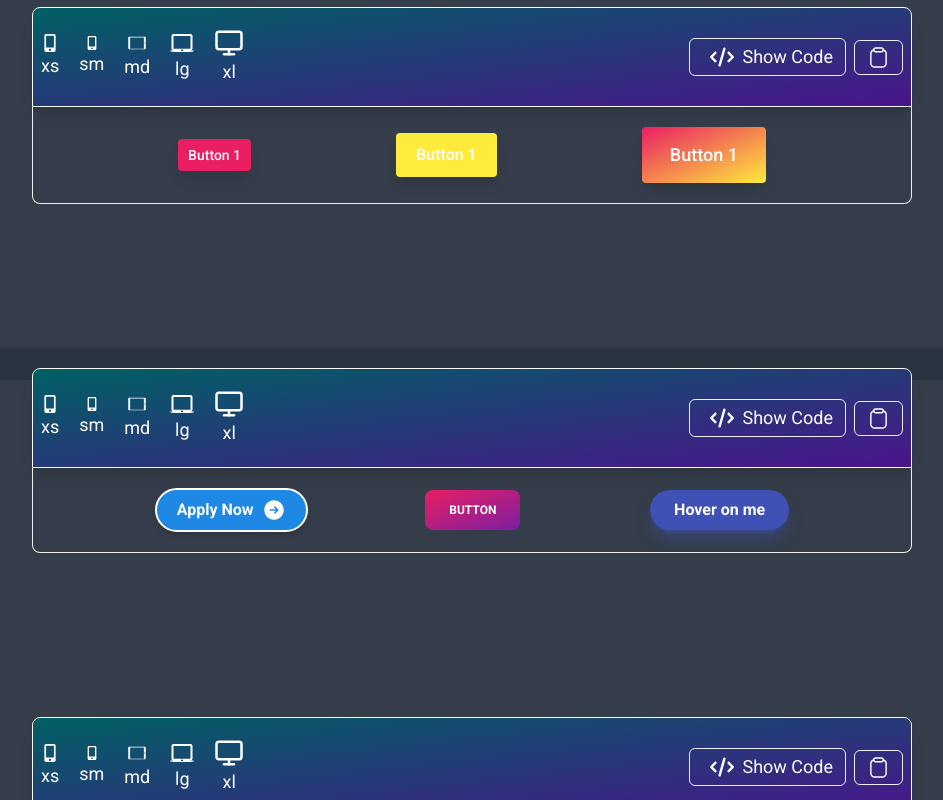
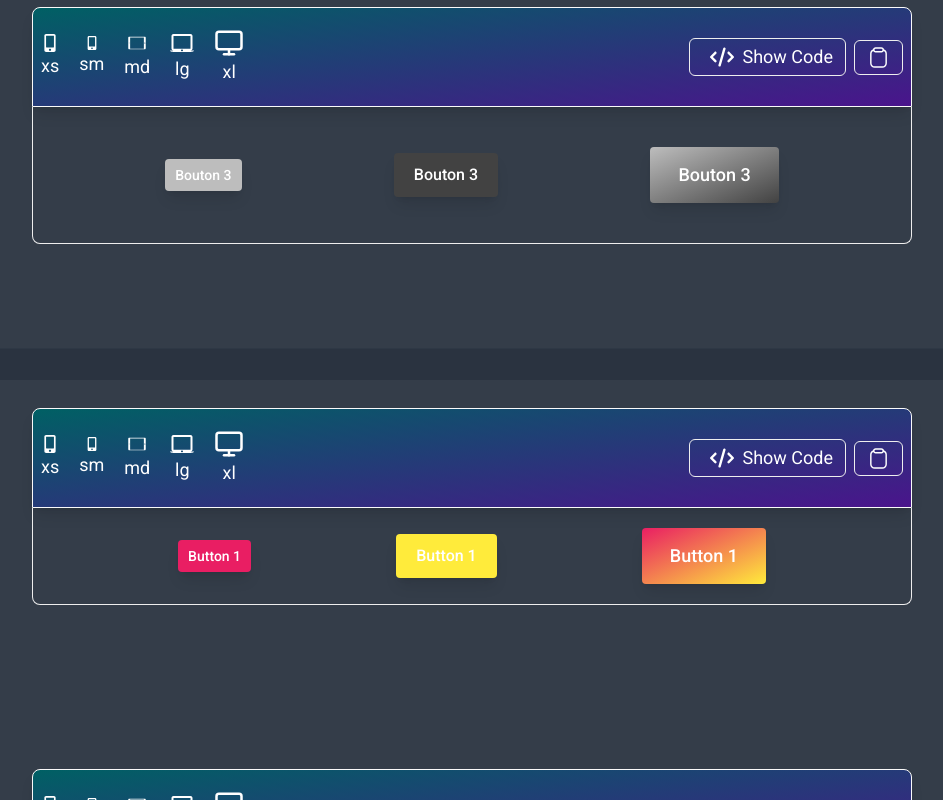
Before and after one commit to akash-khan-311/softui, a React (Vite) app: page /components/button in a window 1280 px wide. Shown: the part 1220-2020 px from the top of the page, without its empty margins (296-1239 px from the left). Built offline with nearby package versions, Linux system fonts and the light colour scheme.

Commit message:
another buttons added

```diff
--- a/src/UIcomponents/Button/Button.jsx
+++ b/src/UIcomponents/Button/Button.jsx
@@ -4,6 +4,7 @@ import Button11 from "../../components/App/Buttons/Button11";
 import Button12 from "../../components/App/Buttons/Button12";
 import Button13 from "../../components/App/Buttons/Button13";
 import Button14 from "../../components/App/Buttons/Button14";
+import Button15 from "../../components/App/Buttons/Button15";
 
 
 import Button2 from "../../components/App/Buttons/Button2";
@@ -22,6 +23,7 @@ const Button = () => {
       <Button1 />
       <Button2 />
       <Button13 />
+      <Button15 />
       <Button14 />
       <Button3 />
       <Button4 />
--- /dev/null
+++ b/src/components/App/Buttons/Button15.jsx
@@ -0,0 +1,50 @@
+import CodeBox from "../../../Shared/CodeBox/CodeBox";
+
+const Button15 = () => {
+    return(
+        <>
+             <CodeBox stringCode={`{/* :SMALL BUTTON 3 */}
+<button className="m-5 group relative inline-flex items-center px-2.5 py-1.5 rounded shadow-lg outline-none text-sm text-white font-medium overflow-hidden transition-all duration-200 ease-in transform hover:scale-110 hover:bg-transparent hover:shadow-none active:top-0.5 focus:outline-none">Bouton 3
+  <span className="absolute -z-1 z-[-1] top-0 left-0 w-full h-full bg-gray-400 transition-all duration-200 ease-in transform group-hover:scale-150 group-hover:rotate-180" aria-hidden="true"/>
+</button>
+
+{/* :MEDIUM BUTTON 3 */}
+<button className="m-5 group relative inline-flex items-center px-5 py-2.5 rounded shadow-lg outline-none text-base text-white font-medium overflow-hidden transition-all duration-200 ease-in transform hover:scale-110 hover:bg-transparent hover:shadow-none active:top-0.5 focus:outline-none">Bouton 3
+  <span className="absolute -z-1 z-[-1] top-0 left-0 w-full h-full bg-gray-800 transition-all duration-200 ease-in transform group-hover:scale-150 group-hover:rotate-180" aria-hidden="true"/>
+</button>
+
+{/* :BIG BUTTON 3 */}
+<button className="m-5 group relative inline-flex items-center px-7 py-3.5 rounded shadow-lg outline-none text-lg text-white font-medium overflow-hidden transition-all duration-200 ease-in transform hover:scale-110 hover:bg-transparent hover:shadow-none active:top-0.5 focus:outline-none">Bouton 3
+  <span className="absolute -z-1 z-[-1] top-0 left-0 w-full h-full bg-gradient-to-br from-gray-400 to-gray-800 transition-all duration-200 ease-in transform group-hover:scale-150 group-hover:rotate-180" aria-hidden="true"/>
+</button>`}>
+               <div className="flex justify-evenly items-center flex-wrap gap-5">
+                 {/* :SMALL BUTTON 3 */}
+      <button className="m-5 group relative inline-flex items-center px-2.5 py-1.5 rounded shadow-lg outline-none text-sm text-white font-medium overflow-hidden transition-all duration-200 ease-in transform hover:scale-110 hover:bg-transparent hover:shadow-none active:top-0.5 focus:outline-none">
+        Bouton 3
+        <span className="absolute -z-1 z-[-1] top-0 left-0 w-full h-full bg-gray-400 transition-all duration-200 ease-in transform group-hover:scale-150 group-hover:rotate-180" aria-hidden="true"/>
+      </button>
+
+
+
+
+      {/* :MEDIUM BUTTON 3 */}
+      <button className="m-5 group relative inline-flex items-center px-5 py-2.5 rounded shadow-lg outline-none text-base text-white font-medium overflow-hidden transition-all duration-200 ease-in transform hover:scale-110 hover:bg-transparent hover:shadow-none active:top-0.5 focus:outline-none">
+        Bouton 3
+        <span className="absolute -z-1 z-[-1] top-0 left-0 w-full h-full bg-gray-800 transition-all duration-200 ease-in transform group-hover:scale-150 group-hover:rotate-180" aria-hidden="true"/>
+      </button>
+
+
+
+
+      {/* :BIG BUTTON 3 */}
+      <button className="m-5 group relative inline-flex items-center px-7 py-3.5 rounded shadow-lg outline-none text-lg text-white font-medium overflow-hidden transition-all duration-200 ease-in transform hover:scale-110 hover:bg-transparent hover:shadow-none active:top-0.5 focus:outline-none">
+        Bouton 3
+        <span className="absolute -z-1 z-[-1] top-0 left-0 w-full h-full bg-gradient-to-br from-gray-400 to-gray-800 transition-all duration-200 ease-in transform group-hover:scale-150 group-hover:rotate-180" aria-hidden="true"/>
+      </button>
+               </div>
+
+             </CodeBox>
+        </>
+    )
+}
+export default Button15;
```
